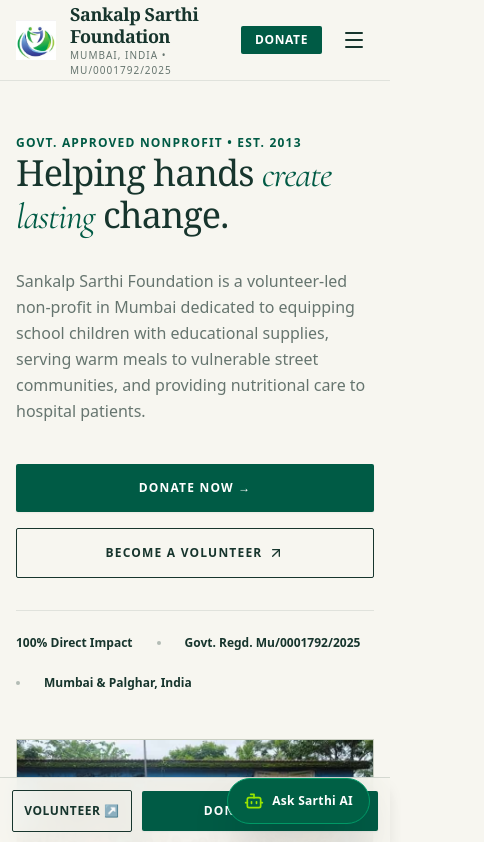
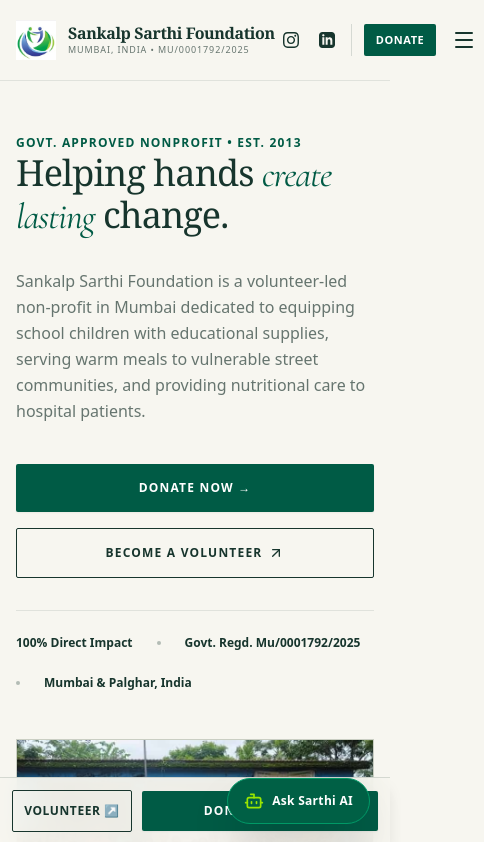
Before and after one commit to PremB2907/Sankalp-Sarthi-Foundation, a Next.js app: page / in a window 390 px wide. Shown: the top 842 px of the page, 484 px wide, since content can reach past the window. Built offline with nearby package versions, Linux system fonts and the light colour scheme.

Commit message:
Enhance mobile view and add social icons to mobile header bar and drawer

```diff
--- a/src/components/navbar.tsx
+++ b/src/components/navbar.tsx
@@ -3,7 +3,7 @@
 import { useState } from "react";
 import Link from "next/link";
 import Image from "next/image";
-import { Menu, X, ArrowUpRight } from "lucide-react";
+import { Menu, X, ArrowUpRight, Mail, Phone, MapPin } from "lucide-react";
 import { SITE_CONFIG } from "@/config/site";
 
 export function Navbar() {
@@ -23,7 +23,7 @@
         <div className="flex items-center justify-between h-20">
 
           {/* Logo & Name */}
-          <Link href="/" className="flex items-center gap-3.5 group">
+          <Link href="/" className="flex items-center gap-3 group shrink-0">
             <div className="relative w-10 h-10 overflow-hidden shrink-0">
               <Image
                 src="/assets/foundation-logo-card.png"
@@ -35,10 +35,10 @@
               />
             </div>
             <div className="flex flex-col">
-              <span className="font-serif font-bold text-lg leading-tight text-[#17352D] tracking-tight group-hover:text-[#005B45] transition-colors">
+              <span className="font-serif font-bold text-base sm:text-lg leading-tight text-[#17352D] tracking-tight group-hover:text-[#005B45] transition-colors">
                 Sankalp Sarthi Foundation
               </span>
-              <span className="text-[10px] font-sans font-medium uppercase tracking-widest text-[#66756F]">
+              <span className="text-[9px] sm:text-[10px] font-sans font-medium uppercase tracking-widest text-[#66756F]">
                 Mumbai, India • {SITE_CONFIG.regNo}
               </span>
             </div>
@@ -57,18 +57,18 @@
             ))}
           </nav>
 
-          {/* Header Social Icons & Action CTAs */}
+          {/* Desktop Social Icons & Action CTAs */}
           <div className="hidden lg:flex items-center gap-5">
 
             {/* Clickable Social Media SVG Icons */}
-            <div className="flex items-center gap-3 border-r border-[#17352D]/15 pr-4 text-[#17352D]/70">
+            <div className="flex items-center gap-3 border-r border-[#17352D]/15 pr-4 text-[#17352D]/80">
               {/* Instagram */}
               <a
                 href={SITE_CONFIG.socialLinks.instagram}
                 target="_blank"
                 rel="noopener noreferrer"
                 aria-label="Sankalp Sarthi Instagram"
-                className="hover:text-[#005B45] transition-colors"
+                className="p-1.5 hover:text-[#005B45] hover:bg-[#17352D]/5 rounded-xs transition-all"
               >
                 <svg className="w-4 h-4 fill-current" viewBox="0 0 24 24">
                   <path d="M12 2.163c3.204 0 3.584.012 4.85.07 3.252.148 4.771 1.691 4.919 4.919.058 1.265.069 1.645.069 4.849 0 3.205-.012 3.584-.069 4.849-.149 3.225-1.664 4.771-4.919 4.919-1.266.058-1.644.07-4.85.07-3.204 0-3.584-.012-4.849-.07-3.26-.149-4.771-1.699-4.919-4.92-.058-1.265-.07-1.644-.07-4.849 0-3.204.013-3.583.07-4.849.149-3.227 1.664-4.771 4.919-4.919 1.266-.057 1.645-.069 4.849-.069zm0-2.163c-3.259 0-3.667.014-4.947.072-4.358.2-6.78 2.618-6.98 6.98-.059 1.281-.073 1.689-.073 4.948 0 3.259.014 3.668.072 4.948.2 4.358 2.618 6.78 6.98 6.98 1.281.058 1.689.072 4.948.072 3.259 0 3.668-.014 4.948-.072 4.354-.2 6.782-2.618 6.979-6.98.059-1.28.073-1.689.073-4.948 0-3.259-.014-3.667-.072-4.947-.196-4.354-2.617-6.78-6.979-6.98-1.281-.059-1.69-.073-4.949-.073zm0 5.838c-3.403 0-6.162 2.759-6.162 6.162s2.759 6.163 6.162 6.163 6.162-2.759 6.162-6.163c0-3.403-2.759-6.162-6.162-6.162zm0 10.162c-2.209 0-4-1.79-4-4 0-2.209 1.791-4 4-4s4 1.791 4 4c0 2.21-1.791 4-4 4zm6.406-11.845c-.796 0-1.441.645-1.441 1.44s.645 1.44 1.441 1.44c.795 0 1.439-.645 1.439-1.44s-.644-1.44-1.439-1.44z" />
@@ -81,7 +81,7 @@
                 target="_blank"
                 rel="noopener noreferrer"
                 aria-label="Sankalp Sarthi LinkedIn"
-                className="hover:text-[#005B45] transition-colors"
+                className="p-1.5 hover:text-[#005B45] hover:bg-[#17352D]/5 rounded-xs transition-all"
               >
                 <svg className="w-4 h-4 fill-current" viewBox="0 0 24 24">
                   <path d="M19 0h-14c-2.761 0-5 2.239-5 5v14c0 2.761 2.239 5 5 5h14c2.762 0 5-2.239 5-5v-14c0-2.761-2.238-5-5-5zm-11 19h-3v-11h3v11zm-1.5-12.268c-.966 0-1.75-.79-1.75-1.764s.784-1.764 1.75-1.764 1.75.79 1.75 1.764-.783 1.764-1.75 1.764zm13.5 12.268h-3v-5.604c0-3.368-4-3.113-4 0v5.604h-3v-11h3v1.765c1.396-2.586 7-2.777 7 2.476v6.759z" />
@@ -94,7 +94,7 @@
                 target="_blank"
                 rel="noopener noreferrer"
                 aria-label="Sankalp Sarthi Facebook"
-                className="hover:text-[#005B45] transition-colors"
+                className="p-1.5 hover:text-[#005B45] hover:bg-[#17352D]/5 rounded-xs transition-all"
               >
                 <svg className="w-4 h-4 fill-current" viewBox="0 0 24 24">
                   <path d="M9 8h-3v4h3v12h5v-12h3.642l.358-4h-4v-1.667c0-.955.192-1.333 1.115-1.333h2.885v-5h-3.808c-3.596 0-5.192 1.583-5.192 4.615v3.385z" />
@@ -118,14 +118,43 @@
             </Link>
           </div>
 
-          {/* Mobile Menu Trigger */}
-          <div className="flex items-center gap-3 lg:hidden">
+          {/* Mobile Right Controls: Quick Social Icons + Mobile Menu Toggle */}
+          <div className="flex items-center gap-2 lg:hidden">
+
+            {/* Quick Header Social Icons for Mobile */}
+            <div className="flex items-center gap-1 border-r border-[#17352D]/15 pr-2 mr-1">
+              <a
+                href={SITE_CONFIG.socialLinks.instagram}
+                target="_blank"
+                rel="noopener noreferrer"
+                aria-label="Sankalp Sarthi Instagram"
+                className="p-2 text-[#17352D] hover:text-[#005B45]"
+              >
+                <svg className="w-4 h-4 fill-current" viewBox="0 0 24 24">
+                  <path d="M12 2.163c3.204 0 3.584.012 4.85.07 3.252.148 4.771 1.691 4.919 4.919.058 1.265.069 1.645.069 4.849 0 3.205-.012 3.584-.069 4.849-.149 3.225-1.664 4.771-4.919 4.919-1.266.058-1.644.07-4.85.07-3.204 0-3.584-.012-4.849-.07-3.26-.149-4.771-1.699-4.919-4.92-.058-1.265-.07-1.644-.07-4.849 0-3.204.013-3.583.07-4.849.149-3.227 1.664-4.771 4.919-4.919 1.266-.057 1.645-.069 4.849-.069zm0-2.163c-3.259 0-3.667.014-4.947.072-4.358.2-6.78 2.618-6.98 6.98-.059 1.281-.073 1.689-.073 4.948 0 3.259.014 3.668.072 4.948.2 4.358 2.618 6.78 6.98 6.98 1.281.058 1.689.072 4.948.072 3.259 0 3.668-.014 4.948-.072 4.354-.2 6.782-2.618 6.979-6.98.059-1.28.073-1.689.073-4.948 0-3.259-.014-3.667-.072-4.947-.196-4.354-2.617-6.78-6.979-6.98-1.281-.059-1.69-.073-4.949-.073zm0 5.838c-3.403 0-6.162 2.759-6.162 6.162s2.759 6.163 6.162 6.163 6.162-2.759 6.162-6.163c0-3.403-2.759-6.162-6.162-6.162zm0 10.162c-2.209 0-4-1.79-4-4 0-2.209 1.791-4 4-4s4 1.791 4 4c0 2.21-1.791 4-4 4zm6.406-11.845c-.796 0-1.441.645-1.441 1.44s.645 1.44 1.441 1.44c.795 0 1.439-.645 1.439-1.44s-.644-1.44-1.439-1.44z" />
+                </svg>
+              </a>
+
+              <a
+                href={SITE_CONFIG.socialLinks.linkedin}
+                target="_blank"
+                rel="noopener noreferrer"
+                aria-label="Sankalp Sarthi LinkedIn"
+                className="p-2 text-[#17352D] hover:text-[#005B45]"
+              >
+                <svg className="w-4 h-4 fill-current" viewBox="0 0 24 24">
+                  <path d="M19 0h-14c-2.761 0-5 2.239-5 5v14c0 2.761 2.239 5 5 5h14c2.762 0 5-2.239 5-5v-14c0-2.761-2.238-5-5-5zm-11 19h-3v-11h3v11zm-1.5-12.268c-.966 0-1.75-.79-1.75-1.764s.784-1.764 1.75-1.764 1.75.79 1.75 1.764-.783 1.764-1.75 1.764zm13.5 12.268h-3v-5.604c0-3.368-4-3.113-4 0v5.604h-3v-11h3v1.765c1.396-2.586 7-2.777 7 2.476v6.759z" />
+                </svg>
+              </a>
+            </div>
+
             <Link
               href="/donate"
-              className="px-3.5 py-1.5 text-xs font-sans font-bold tracking-wider text-white bg-[#005B45] rounded-xs uppercase"
+              className="px-3 py-2 text-[11px] font-sans font-bold tracking-wider text-white bg-[#005B45] hover:bg-[#003D31] rounded-xs uppercase"
             >
               Donate
             </Link>
+
             <button
               onClick={() => setMobileMenuOpen(!mobileMenuOpen)}
               className="p-2 text-[#17352D] hover:text-[#005B45] focus:outline-none"
@@ -138,40 +167,96 @@
         </div>
       </div>
 
-      {/* Mobile Drawer */}
+      {/* Enhanced Mobile Drawer */}
       {mobileMenuOpen && (
-        <div className="lg:hidden bg-[#F7F6F0] border-b border-[#17352D]/10 px-6 pt-4 pb-8 space-y-4 shadow-xl">
-          <div className="flex flex-col space-y-3 pb-4 border-b border-[#17352D]/10">
+        <div className="lg:hidden bg-[#F7F6F0] border-b border-[#17352D]/15 px-6 pt-4 pb-8 space-y-6 shadow-2xl animate-in slide-in-from-top duration-200">
+
+          {/* Navigation Links */}
+          <div className="flex flex-col space-y-3.5 pb-5 border-b border-[#17352D]/10">
             {navLinks.map((link) => (
               <Link
                 key={link.name}
                 href={link.href}
                 onClick={() => setMobileMenuOpen(false)}
-                className="text-sm font-sans font-semibold uppercase tracking-wider text-[#17352D] hover:text-[#005B45]"
+                className="text-base font-sans font-bold uppercase tracking-wider text-[#17352D] hover:text-[#005B45] flex items-center justify-between"
               >
-                {link.name}
+                <span>{link.name}</span>
+                <span className="text-xs text-[#66756F]">→</span>
               </Link>
             ))}
+
             <Link
               href="/volunteer"
               onClick={() => setMobileMenuOpen(false)}
-              className="text-sm font-sans font-semibold uppercase tracking-wider text-[#17352D] hover:text-[#005B45] flex items-center gap-1"
+              className="text-base font-sans font-bold uppercase tracking-wider text-[#005B45] flex items-center justify-between pt-1"
             >
-              Volunteer <ArrowUpRight className="w-4 h-4" />
+              <span>Volunteer Program</span>
+              <ArrowUpRight className="w-4 h-4" />
             </Link>
           </div>
 
-          {/* Mobile Social Links */}
-          <div className="flex items-center justify-around py-2 text-[#17352D]/80">
-            <a href={SITE_CONFIG.socialLinks.instagram} target="_blank" rel="noopener noreferrer" className="text-xs uppercase font-bold text-[#005B45]">Instagram ↗</a>
-            <a href={SITE_CONFIG.socialLinks.linkedin} target="_blank" rel="noopener noreferrer" className="text-xs uppercase font-bold text-[#005B45]">LinkedIn ↗</a>
-            <a href={SITE_CONFIG.socialLinks.facebook} target="_blank" rel="noopener noreferrer" className="text-xs uppercase font-bold text-[#005B45]">Facebook ↗</a>
+          {/* Dedicated Social Media Badges Grid */}
+          <div className="space-y-2">
+            <span className="text-[10px] font-sans font-bold uppercase tracking-widest text-[#66756F] block">
+              Official Social Channels
+            </span>
+
+            <div className="grid grid-cols-3 gap-3">
+              <a
+                href={SITE_CONFIG.socialLinks.instagram}
+                target="_blank"
+                rel="noopener noreferrer"
+                className="p-3 bg-white border border-[#17352D]/15 rounded-xs flex flex-col items-center justify-center gap-1.5 text-[#17352D] hover:text-[#005B45] hover:border-[#005B45] transition-all"
+              >
+                <svg className="w-5 h-5 fill-current" viewBox="0 0 24 24">
+                  <path d="M12 2.163c3.204 0 3.584.012 4.85.07 3.252.148 4.771 1.691 4.919 4.919.058 1.265.069 1.645.069 4.849 0 3.205-.012 3.584-.069 4.849-.149 3.225-1.664 4.771-4.919 4.919-1.266.058-1.644.07-4.85.07-3.204 0-3.584-.012-4.849-.07-3.26-.149-4.771-1.699-4.919-4.92-.058-1.265-.07-1.644-.07-4.849 0-3.204.013-3.583.07-4.849.149-3.227 1.664-4.771 4.919-4.919 1.266-.057 1.645-.069 4.849-.069zm0-2.163c-3.259 0-3.667.014-4.947.072-4.358.2-6.78 2.618-6.98 6.98-.059 1.281-.073 1.689-.073 4.948 0 3.259.014 3.668.072 4.948.2 4.358 2.618 6.78 6.98 6.98 1.281.058 1.689.072 4.948.072 3.259 0 3.668-.014 4.948-.072 4.354-.2 6.782-2.618 6.979-6.98.059-1.28.073-1.689.073-4.948 0-3.259-.014-3.667-.072-4.947-.196-4.354-2.617-6.78-6.979-6.98-1.281-.059-1.69-.073-4.949-.073zm0 5.838c-3.403 0-6.162 2.759-6.162 6.162s2.759 6.163 6.162 6.163 6.162-2.759 6.162-6.163c0-3.403-2.759-6.162-6.162-6.162zm0 10.162c-2.209 0-4-1.79-4-4 0-2.209 1.791-4 4-4s4 1.791 4 4c0 2.21-1.791 4-4 4zm6.406-11.845c-.796 0-1.441.645-1.441 1.44s.645 1.44 1.441 1.44c.795 0 1.439-.645 1.439-1.44s-.644-1.44-1.439-1.44z" />
+                </svg>
+                <span className="text-[10px] font-sans font-bold uppercase tracking-wider">Instagram</span>
+              </a>
+
+              <a
+                href={SITE_CONFIG.socialLinks.linkedin}
+                target="_blank"
+                rel="noopener noreferrer"
+                className="p-3 bg-white border border-[#17352D]/15 rounded-xs flex flex-col items-center justify-center gap-1.5 text-[#17352D] hover:text-[#005B45] hover:border-[#005B45] transition-all"
+              >
+                <svg className="w-5 h-5 fill-current" viewBox="0 0 24 24">
+                  <path d="M19 0h-14c-2.761 0-5 2.239-5 5v14c0 2.761 2.239 5 5 5h14c2.762 0 5-2.239 5-5v-14c0-2.761-2.238-5-5-5zm-11 19h-3v-11h3v11zm-1.5-12.268c-.966 0-1.75-.79-1.75-1.764s.784-1.764 1.75-1.764 1.75.79 1.75 1.764-.783 1.764-1.75 1.764zm13.5 12.268h-3v-5.604c0-3.368-4-3.113-4 0v5.604h-3v-11h3v1.765c1.396-2.586 7-2.777 7 2.476v6.759z" />
+                </svg>
+                <span className="text-[10px] font-sans font-bold uppercase tracking-wider">LinkedIn</span>
+              </a>
+
+              <a
+                href={SITE_CONFIG.socialLinks.facebook}
+                target="_blank"
+                rel="noopener noreferrer"
+                className="p-3 bg-white border border-[#17352D]/15 rounded-xs flex flex-col items-center justify-center gap-1.5 text-[#17352D] hover:text-[#005B45] hover:border-[#005B45] transition-all"
+              >
+                <svg className="w-5 h-5 fill-current" viewBox="0 0 24 24">
+                  <path d="M9 8h-3v4h3v12h5v-12h3.642l.358-4h-4v-1.667c0-.955.192-1.333 1.115-1.333h2.885v-5h-3.808c-3.596 0-5.192 1.583-5.192 4.615v3.385z" />
+                </svg>
+                <span className="text-[10px] font-sans font-bold uppercase tracking-wider">Facebook</span>
+              </a>
+            </div>
           </div>
 
+          {/* Quick Contact Info */}
+          <div className="pt-2 border-t border-[#17352D]/10 text-xs font-sans text-[#66756F] space-y-1.5">
+            <div className="flex items-center gap-2">
+              <Mail className="w-3.5 h-3.5 text-[#005B45]" />
+              <span>{SITE_CONFIG.email}</span>
+            </div>
+            <div className="flex items-center gap-2">
+              <MapPin className="w-3.5 h-3.5 text-[#005B45]" />
+              <span>{SITE_CONFIG.location}</span>
+            </div>
+          </div>
+
+          {/* Primary Action Button */}
           <Link
             href="/donate"
             onClick={() => setMobileMenuOpen(false)}
-            className="flex items-center justify-center w-full py-3.5 text-xs font-sans font-bold tracking-widest text-white bg-[#005B45] hover:bg-[#003D31] uppercase rounded-xs"
+            className="flex items-center justify-center w-full py-4 text-xs font-sans font-bold tracking-widest text-white bg-[#005B45] hover:bg-[#003D31] uppercase rounded-xs shadow-xs"
           >
             DONATE NOW →
           </Link>
```
